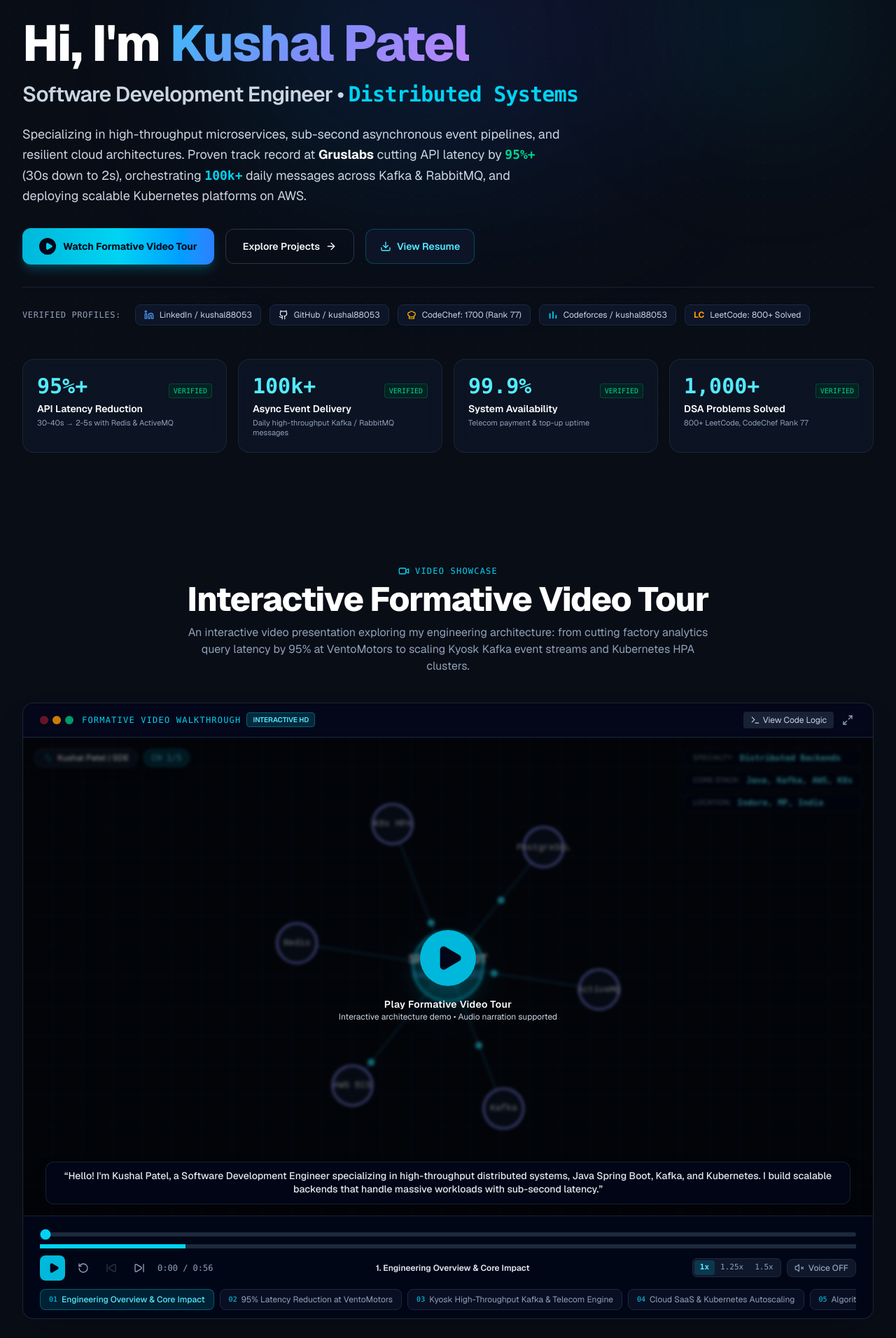
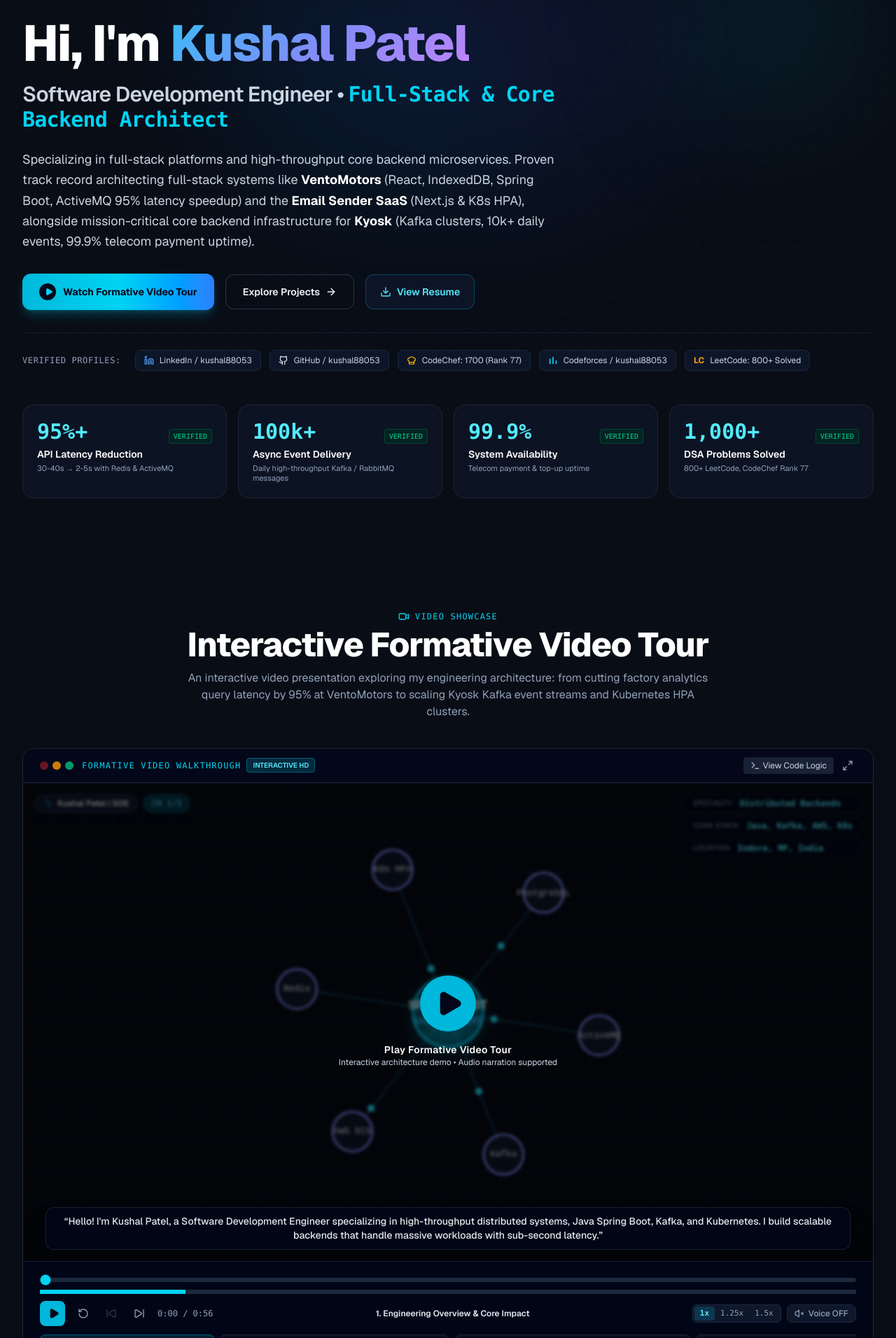
Before and after one commit to kushal88053/kushal-portfolio, a Next.js app: page / in a window 1280 px wide. Shown: the part 188-2100 px from the top of the page at 70% size. Built offline with nearby package versions, Linux system fonts and the light colour scheme.

Commit message:
fix: align VentoMotors and SaaS as full-stack projects, and Kyosk as core backend microservices

```diff
--- a/src/components/Hero.tsx
+++ b/src/components/Hero.tsx
@@ -54,11 +54,11 @@ export default function Hero({ onOpenResume }: { onOpenResume?: () => void }) {
 
           <p className="mt-4 text-xl sm:text-2xl lg:text-3xl font-semibold text-slate-300 tracking-tight">
             Software Development Engineer &bull;{" "}
-            <span className="text-cyan-400 font-mono">Distributed Systems</span>
+            <span className="text-cyan-400 font-mono">Full-Stack & Core Backend Architect</span>
           </p>
 
           <p className="mt-6 text-base sm:text-lg text-slate-300 leading-relaxed max-w-3xl">
-            Specializing in high-throughput microservices, sub-second asynchronous event pipelines, and resilient cloud architectures. Proven track record at <strong className="text-white">Gruslabs</strong> cutting API latency by <span className="text-emerald-400 font-semibold font-mono">95%+</span> (30s down to 2s), orchestrating <span className="text-cyan-400 font-semibold font-mono">100k+</span> daily messages across Kafka & RabbitMQ, and deploying scalable Kubernetes platforms on AWS.
+            Specializing in full-stack platforms and high-throughput core backend microservices. Proven track record architecting full-stack systems like <strong className="text-white">VentoMotors</strong> (React, IndexedDB, Spring Boot, ActiveMQ 95% latency speedup) and the <strong className="text-white">Email Sender SaaS</strong> (Next.js & K8s HPA), alongside mission-critical core backend infrastructure for <strong className="text-white">Kyosk</strong> (Kafka clusters, 10k+ daily events, 99.9% telecom payment uptime).
           </p>
         </div>
 
--- a/src/components/Projects.tsx
+++ b/src/components/Projects.tsx
@@ -17,7 +17,7 @@ import { featuredProjects, ProjectItem } from "@/data/portfolioData";
 export default function Projects() {
   const [filter, setFilter] = useState<string>("All");
 
-  const categories = ["All", "Backend / SaaS", "Distributed Systems", "Full-Stack"];
+  const categories = ["All", "Full-Stack", "Core Backend", "Workflow Automation"];
 
   const filteredProjects =
     filter === "All"
--- a/src/components/ResumeModal.tsx
+++ b/src/components/ResumeModal.tsx
@@ -167,7 +167,7 @@ export default function ResumeModal({
                     {p.title}
                   </span>
                   <span className="text-[11px] font-mono text-cyan-400 print:text-gray-600">
-                    {p.tags.slice(0, 5).join(", ")}
+                    [{p.category}] &bull; {p.tags.slice(0, 4).join(", ")}
                   </span>
                 </div>
                 <ul className="list-disc list-inside text-xs text-slate-300 print:text-gray-800 leading-relaxed mt-1 pl-1">
--- a/src/data/portfolioData.ts
+++ b/src/data/portfolioData.ts
@@ -2,7 +2,7 @@ export interface ProjectItem {
   id: string;
   title: string;
   subtitle: string;
-  category: "Full-Stack" | "Backend / SaaS" | "Distributed Systems" | "DevOps / Cloud";
+  category: "Full-Stack" | "Core Backend" | "Workflow Automation";
   description: string;
   highlights: string[];
   metrics?: { label: string; value: string }[];
@@ -123,7 +123,7 @@ export const experiences: ExperienceItem[] = [
     projects: [
       {
         name: "VentoMotors (Industrial IoT & Service Platform)",
-        badge: "Production IoT & Analytics",
+        badge: "Full-Stack Project (IoT & Analytics)",
         details: [
           "Full-Stack Production Dashboard: Engineered a real-time factory dashboard with React.js frontend using IndexedDB for offline-capable local state and Java / Spring Boot RESTful APIs for defect tracking, assembly line metrics, unpacking, PDP, and hourly throughput.",
           "Dashboard API Optimization: Re-engineered analytics APIs by designing an asynchronous processing pipeline with ActiveMQ and Redis, queue-processing factory records and caching calculated metrics so queries load in 2-5 seconds instead of 30-40 seconds (95%+ speedup).",
@@ -147,7 +147,7 @@ export const experiences: ExperienceItem[] = [
       },
       {
         name: "Kyosk (B2B E-Commerce & Telecom Top-Up)",
-        badge: "High-Throughput Microservices",
+        badge: "Core Backend Project (Kafka & Telecom)",
         details: [
           "Platform Summary Service: Architected an automated Spring Boot reporting service generating daily administrative summaries across user growth, zonal sales volumes, airtime orders, and loan metrics.",
           "Notification Service: Managed high-throughput Apache Kafka consumer groups for asynchronous, reliable delivery of 10k+ daily Email, WhatsApp (Twilio API), and SMS alerts.",
@@ -202,75 +202,78 @@ export const experiences: ExperienceItem[] = [
 
 export const featuredProjects: ProjectItem[] = [
   {
-    id: "email-saas",
-    title: "Email Sender as a Service (SaaS)",
-    subtitle: "High-Volume Transactional & Marketing Email Infrastructure",
-    category: "Backend / SaaS",
+    id: "ventomotors-dashboard",
+    title: "VentoMotors Full-Stack IoT & Factory Platform",
+    subtitle: "React.js Frontend (IndexedDB), Spring Boot APIs, ActiveMQ & Redis Pipeline",
+    category: "Full-Stack",
     description:
-      "A production-grade distributed email delivery platform built with Next.js, RabbitMQ pub/sub message brokers, background worker nodes, and AWS SES, managed via Docker & Kubernetes.",
+      "An end-to-end full-stack industrial IoT factory platform. Features a React.js client utilizing IndexedDB for offline-first local state, high-performance Spring Boot REST APIs, sub-second analytics via ActiveMQ and Redis, and live defect video streaming with Node.js WebSockets.",
     highlights: [
-      "Designed an asynchronous background processing pipeline using Next.js application layer and RabbitMQ pub/sub queues with worker nodes.",
-      "Integrated AWS SES for ultra-reliable transactional and marketing email delivery with bounce and delivery webhook tracking.",
-      "Authored custom Kubernetes manifests to deploy and coordinate Dockerized microservices (Redis, RabbitMQ, and MongoDB).",
-      "Configured Kubernetes Horizontal Pod Autoscaling (HPA) to seamlessly sustain 100,000+ emails/day under peak load spikes.",
+      "Engineered full-stack real-time factory dashboard with React.js frontend using IndexedDB for local offline state and Java / Spring Boot RESTful APIs.",
+      "Transformed slow analytics queries from 30-40s to 2-5s (95%+ speedup) using ActiveMQ event queues and Redis caching.",
+      "Built live defect video streaming and real-time chat between technicians and QA using Node.js, WebSockets, and Redis Pub/Sub.",
+      "Developed the My Vento digital service book module and automated billing workflows via Zoho Invoice API (-90% manual effort).",
+      "Migrated infrastructure to AWS EC2 & RDS with automated CodePipeline CI/CD to ECS.",
     ],
     metrics: [
+      { label: "Architecture", value: "Full-Stack + IoT" },
+      { label: "Latency Speedup", value: "95%+ (30s → 2s)" },
+      { label: "Frontend", value: "React + IndexedDB" },
+      { label: "Cloud & CI/CD", value: "AWS ECS + CodePipeline" },
+    ],
+    tags: ["React.js", "IndexedDB", "Java", "Spring Boot", "ActiveMQ", "Redis", "WebSockets", "Node.js", "AWS ECS", "Docker"],
+  },
+  {
+    id: "email-saas",
+    title: "Email Sender as a Service (Full-Stack SaaS)",
+    subtitle: "Next.js Application Layer, RabbitMQ Pub/Sub Workers & Kubernetes HPA",
+    category: "Full-Stack",
+    description:
+      "A complete full-stack SaaS platform built with Next.js for the modern web application interface, paired with asynchronous background worker nodes, RabbitMQ pub/sub queues, and AWS SES, orchestrated via Docker & Kubernetes.",
+    highlights: [
+      "Designed full-stack application architecture using Next.js for frontend user dashboards and application logic with asynchronous backend queuing.",
+      "Configured RabbitMQ pub/sub message brokers with worker nodes and Redis caching for resilient background email dispatch.",
+      "Integrated AWS SES for ultra-reliable transactional and marketing email delivery with bounce and delivery webhook tracking.",
+      "Authored custom Kubernetes manifests with Horizontal Pod Autoscaling (HPA) to seamlessly sustain 100,000+ emails/day during peak traffic bursts.",
+    ],
+    metrics: [
+      { label: "Type", value: "Full-Stack SaaS" },
       { label: "Throughput", value: "100k+ emails/day" },
-      { label: "Architecture", value: "K8s HPA Autoscaling" },
-      { label: "Queuing", value: "RabbitMQ Pub/Sub" },
-      { label: "Provider", value: "AWS SES" },
+      { label: "Frontend/App", value: "Next.js" },
+      { label: "Autoscaling", value: "Kubernetes HPA" },
     ],
-    tags: ["Next.js", "RabbitMQ", "Redis", "Kubernetes", "MongoDB", "AWS SES", "Docker"],
+    tags: ["Next.js", "React", "RabbitMQ", "Redis", "Kubernetes", "MongoDB", "AWS SES", "Docker"],
     links: {
       github: "https://github.com/kushal88053",
     },
   },
   {
-    id: "ventomotors-dashboard",
-    title: "VentoMotors Real-Time Factory Analytics",
-    subtitle: "Industrial IoT Dashboard & Async Analytics Pipeline",
-    category: "Distributed Systems",
+    id: "kyosk-telecom",
+    title: "Kyosk B2B Core Backend Microservices",
+    subtitle: "High-Throughput Kafka Streams, Telecom Recharge Engine & Elasticsearch",
+    category: "Core Backend",
     description:
-      "Enterprise industrial assembly and defect tracking platform with sub-second analytics, Live Defect Video streaming, and WebSockets.",
+      "Mission-critical core backend microservices for the Kyosk B2B e-commerce platform. Handles high-throughput Apache Kafka event streams, automated administrative reporting, dynamic Elasticsearch catalogs, and 99.9% reliable telecom recharge transactions across Africa.",
     highlights: [
-      "Transformed slow analytics queries from 30-40s to 2-5s (95%+ speedup) using ActiveMQ event queues and Redis caching.",
-      "Implemented live video stream sharing and instant technician chat using Node.js, WebSockets, and Redis Pub/Sub.",
-      "Connected React.js client with IndexedDB local caching for zero-data-loss factory floor operation.",
-      "Migrated infrastructure to AWS EC2 & RDS with automated CodePipeline CI/CD to ECS.",
+      "Engineered fault-tolerant backend recharge microservice supporting high-volume payment and top-up transactions for Vodacom, MTN Group, Orange, Globacom, and Airtel with 99.9% reliability.",
+      "Managed high-throughput Apache Kafka consumer groups for asynchronous, reliable delivery of 10,000+ daily Email, WhatsApp (Twilio), and SMS notifications.",
+      "Architected automated Spring Boot platform reporting service generating daily administrative summaries across zonal sales, user growth, airtime, and loans.",
+      "Built dynamic area-specific catalog microservices using Elasticsearch to index location listings and real-time multi-warehouse inventory.",
+      "Provided 24/7 backend production support debugging asynchronous message flows and distributed transaction states.",
     ],
     metrics: [
-      { label: "Latency Improvement", value: "95%+" },
-      { label: "Query Time", value: "30s → 2s" },
-      { label: "Protocol", value: "WebSockets + Redis" },
-      { label: "Cloud", value: "AWS EC2/ECS/RDS" },
+      { label: "Role", value: "Core Backend SDE" },
+      { label: "Reliability", value: "99.9% SLA" },
+      { label: "Kafka Events", value: "10k+ msgs / day" },
+      { label: "Telco Partners", value: "Vodacom, MTN, Orange" },
     ],
-    tags: ["Java", "Spring Boot", "ActiveMQ", "Redis", "React.js", "WebSockets", "AWS ECS", "Docker"],
-  },
-  {
-    id: "kyosk-telecom",
-    title: "Kyosk B2B Telecom Recharge Microservice",
-    subtitle: "High-Volume Fault-Tolerant Payment Engine",
-    category: "Full-Stack",
-    description:
-      "Mission-critical fintech recharge engine supporting telecom giants across Africa (Vodacom, MTN Group, Orange, Airtel, Globacom) with 99.9% uptime.",
-    highlights: [
-      "Engineered fault-tolerant message handling and idempotent transaction states to prevent duplicate top-up debits.",
-      "Managed Kafka event streams delivering 10,000+ daily notifications across Email, WhatsApp (Twilio), and SMS.",
-      "Integrated Elasticsearch for dynamic, area-specific product catalog searching and warehouse inventory indexing.",
-    ],
-    metrics: [
-      { label: "Reliability", value: "99.9%" },
-      { label: "Notifications", value: "10k+ / day" },
-      { label: "Telecom Partners", value: "5 Major Telcos" },
-      { label: "Search Engine", value: "Elasticsearch" },
-    ],
-    tags: ["Spring Boot", "Apache Kafka", "Elasticsearch", "PostgreSQL", "Twilio API", "Microservices"],
+    tags: ["Spring Boot", "Apache Kafka", "Elasticsearch", "PostgreSQL", "Twilio API", "Microservices", "Distributed Transactions"],
   },
   {
     id: "viasocket-plugins",
     title: "Automation Engine & 100+ Workflow Plugins",
     subtitle: "Extensible Integration Hub (ViaSocket)",
-    category: "Backend / SaaS",
+    category: "Workflow Automation",
     description:
       "Developed an extensive library of 100+ integration plugins connecting third-party platforms into automated workflows.",
     highlights: [
@@ -395,15 +398,15 @@ export const formativeVideoChapters: VideoChapter[] = [
     id: 2,
     timeStart: 10,
     duration: 12,
-    title: "2. 95% Latency Reduction at VentoMotors",
-    badge: "ActiveMQ + Redis Cache",
+    title: "2. VentoMotors Full-Stack IoT Platform (95% Speedup)",
+    badge: "Full-Stack Project",
     narration:
-      "At Gruslabs for the VentoMotors platform, heavy factory analytics queries took 30 to 40 seconds to process. I re-architected the pipeline into an asynchronous queue with ActiveMQ and Redis caching, slashing response times to just 2 to 5 seconds—a 95% performance improvement.",
+      "For VentoMotors, my flagship full-stack project, I engineered a real-time factory dashboard using React.js with IndexedDB on the frontend, backed by Spring Boot REST APIs. I solved heavy 30 to 40 second analytics queries with an asynchronous ActiveMQ and Redis caching pipeline, slashing response time to 2 to 5 seconds—a 95% speedup.",
     visualType: "optimization",
     metrics: [
-      { label: "Before Optimization", value: "30 - 40s" },
-      { label: "After Optimization", value: "2 - 5s" },
-      { label: "Speedup", value: "95% Faster" },
+      { label: "Type", value: "Full-Stack System" },
+      { label: "Query Speedup", value: "30-40s → 2-5s (95%)" },
+      { label: "Stack", value: "React + Spring + Redis" },
     ],
     codeSnippet: `// Asynchronous ActiveMQ & Redis Pipeline
 @JmsListener(destination = "factory.analytics.queue")
@@ -411,20 +414,20 @@ public void processFactoryMetrics(FactoryRecord record) {
     CalculatedMetrics metrics = engine.compute(record);
     redisTemplate.opsForValue().set("metrics:" + record.getId(), metrics, 15, TimeUnit.MINUTES);
 }`,
-    diagramTitle: "ActiveMQ -> Worker Pipeline -> Redis In-Memory Cache",
+    diagramTitle: "React (IndexedDB) -> Spring Boot -> ActiveMQ -> Redis Cache",
   },
   {
     id: 3,
     timeStart: 22,
     duration: 12,
-    title: "3. Kyosk High-Throughput Kafka & Telecom Engine",
-    badge: "99.9% Uptime",
+    title: "3. Kyosk Core Backend Microservices & Telecom Engine",
+    badge: "Core Backend Project",
     narration:
-      "In the Kyosk B2B e-commerce platform, I managed Kafka event streaming clusters delivering over 10,000 daily multi-channel notifications, and engineered telecom recharge microservices for Vodacom, MTN, and Orange with 99.9% reliability.",
+      "Kyosk is my core backend microservices platform. I architected high-throughput Apache Kafka clusters for asynchronous delivery of 10,000+ daily multi-channel notifications, and engineered fault-tolerant recharge microservices with 99.9% uptime for Vodacom, MTN Group, Orange, Globacom, and Airtel.",
     visualType: "kafka",
     metrics: [
+      { label: "Type", value: "Core Backend Engine" },
       { label: "Daily Kafka Events", value: "10,000+ msgs" },
-      { label: "Telecom Partners", value: "Vodacom, MTN, Orange" },
       { label: "System Availability", value: "99.9% SLA" },
     ],
     codeSnippet: `// High-Throughput Kafka Notification Consumer
@@ -432,21 +435,21 @@ public void processFactoryMetrics(FactoryRecord record) {
 public void handleNotification(NotificationEvent event) {
     notificationRouter.dispatch(event); // WhatsApp Twilio, SES, SMS
 }`,
-    diagramTitle: "Kafka Topics -> Consumer Groups -> Multi-Channel Gateways",
+    diagramTitle: "Core Backend: Kafka Topics -> Consumer Groups -> Telecom Gateways",
   },
   {
     id: 4,
     timeStart: 34,
     duration: 12,
-    title: "4. Cloud SaaS & Kubernetes Autoscaling",
-    badge: "100k+ Emails / Day",
+    title: "4. Full-Stack SaaS Email Platform & Kubernetes HPA",
+    badge: "Full-Stack SaaS",
     narration:
-      "I engineered a SaaS email platform using Next.js, RabbitMQ pub/sub worker nodes, and AWS SES. By authoring custom Kubernetes manifests and configuring Horizontal Pod Autoscaling (HPA), the system smoothly scales to 100,000+ daily emails under peak load.",
+      "My messaging SaaS is an end-to-end full-stack platform: combining a Next.js application dashboard with asynchronous RabbitMQ pub/sub workers and AWS SES. Managed with Kubernetes Horizontal Pod Autoscaling, the system smoothly delivers over 100,000 emails per day.",
     visualType: "kubernetes",
     metrics: [
+      { label: "Type", value: "Full-Stack SaaS" },
       { label: "Peak Capacity", value: "100,000+ / day" },
-      { label: "Autoscaling", value: "Kubernetes HPA" },
-      { label: "Cloud Provider", value: "AWS SES + ECR" },
+      { label: "App & Infra", value: "Next.js + K8s HPA" },
     ],
     codeSnippet: `apiVersion: autoscaling/v2
 kind: HorizontalPodAutoscaler
```
